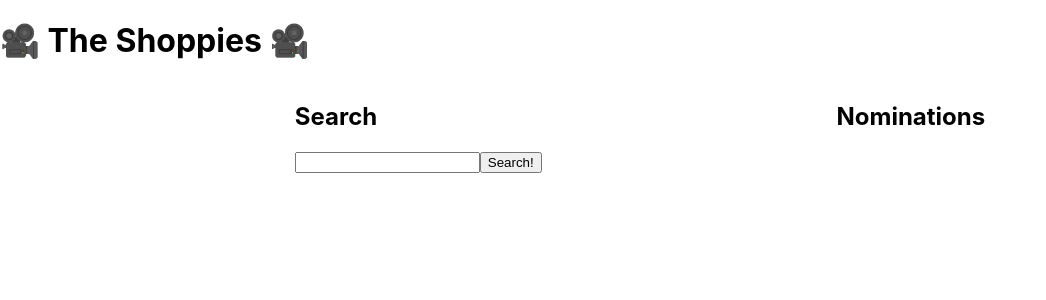
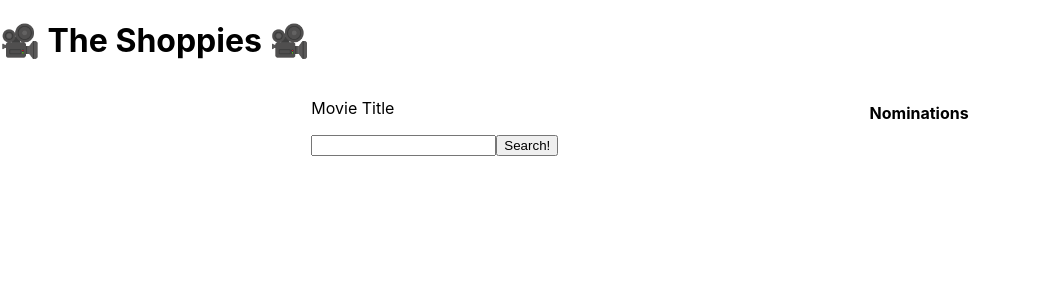
Before and after one commit to Luke-Berzins/movie_nominations, a React (Create React App) app: page / in a window 1280 px wide. Shown: the top 300 px of the page, without its empty margins (0-1046 px from the left). Built offline with nearby package versions, Linux system fonts and the light colour scheme.

Commit message:
changing headings in search and nomination components to h4, changing search title to p tag

```diff
--- a/src/components/NominationDisplay.js
+++ b/src/components/NominationDisplay.js
@@ -7,7 +7,7 @@ export default function NominationDisplay(props) {
 
     return (
         <section>
-            <h2>Nominations</h2>
+            <h4>Nominations</h4>
             {Object.keys(props.nominationList).length === 5 &&
             <p>Thank you for your selections!</p>}
             <NominationList
--- a/src/components/Search.js
+++ b/src/components/Search.js
@@ -44,7 +44,7 @@ export default function Search(props) {
 
     return (
         <section>
-            <h2>Search</h2>
+            <p>Movie Title</p>
             <div>
             {submitting && <p>...Submitting!</p>}
             {error && <p>{error}</p>}
@@ -61,7 +61,7 @@ export default function Search(props) {
             </form>
 
             {searchResults && <div>
-            <p>Search results for "{input}"</p>
+            <h4>Search results for "{input}"</h4>
                 <ul>
                 <SearchList
                 searchResults={searchResults}
--- a/src/components/SearchItem.js
+++ b/src/components/SearchItem.js
@@ -1,4 +1,4 @@
-import React, { useState } from 'react'
+import React from 'react'
 
 export default function SearchItem(props) {
 
```
Also changed, not shown: 1 other file (tests, documents, lock files or other folders).
